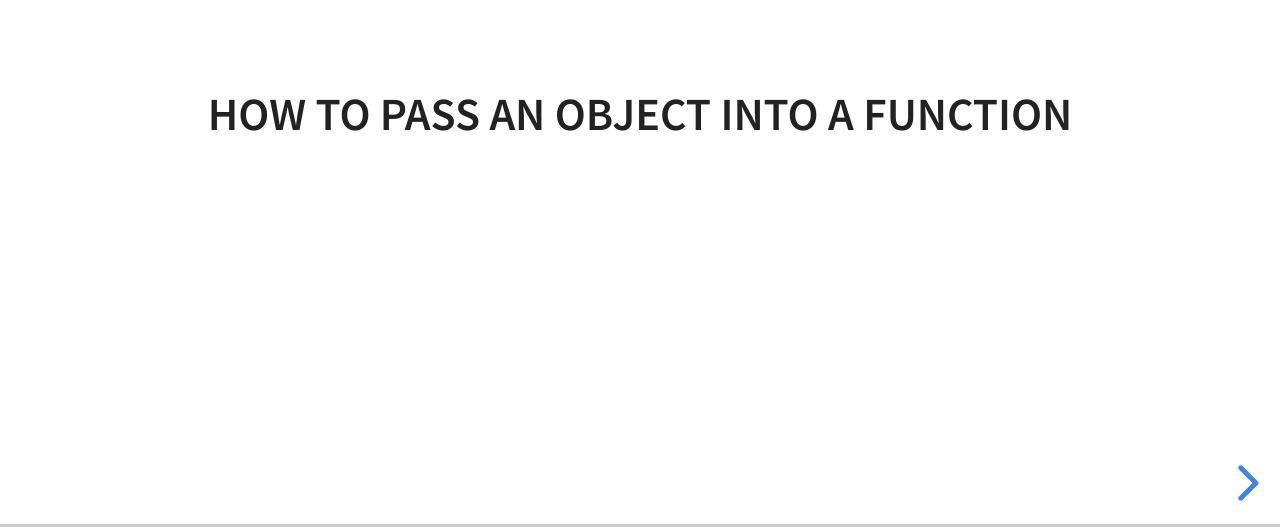
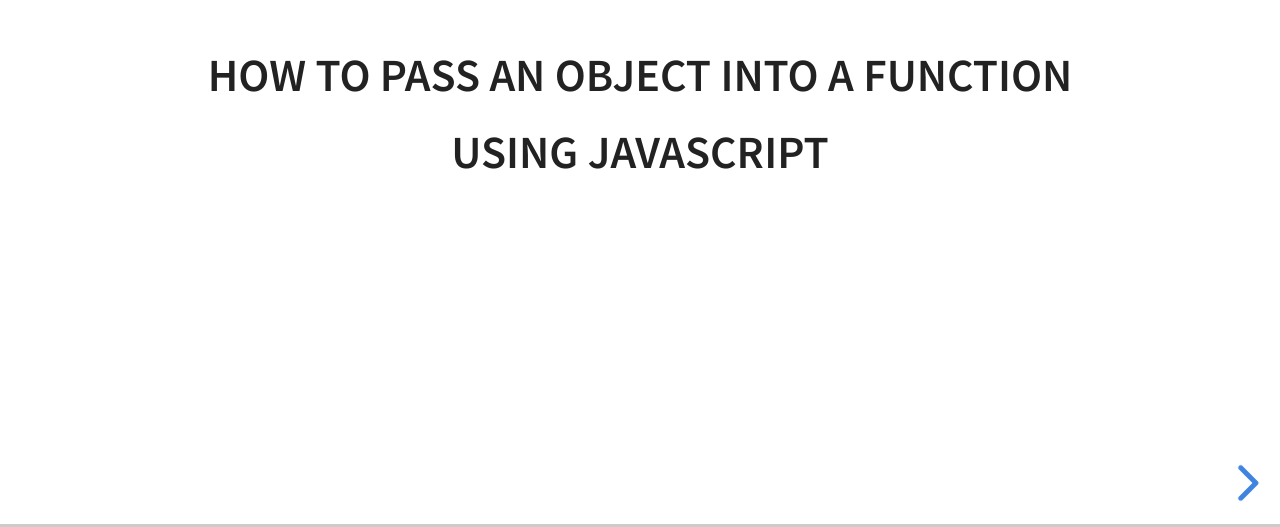
Before and after one commit to dboston528/object-function, a website: page index.html in a window 1280 px wide. Shown: the part 273-800 px from the top of the page. Drawn offline with Linux system fonts and the light colour scheme.

Commit message:
Update slides

```diff
--- a/index.html
+++ b/index.html
@@ -16,10 +16,14 @@
 	<body>
 		<div class="reveal">
 			<div class="slides">
-				<section data-auto-animate><h4>How to pass an object into a function</h4></section>
+				<section data-auto-animate>
+					<h4>How to pass an object into a function</h4>
+					<h6>using JavaScript</h6>
+				</section>
 
 				<section data-auto-animate>
 					<h4 data-id="code-title">How to pass an object into a function</h4>
+					<h6>using JavaScript</h6>
 					<pre data-id="code-animation"><code class="hljs" data-trim data-line-numbers="">
 						let person = {
 							first_name: "DeAndre",
```
